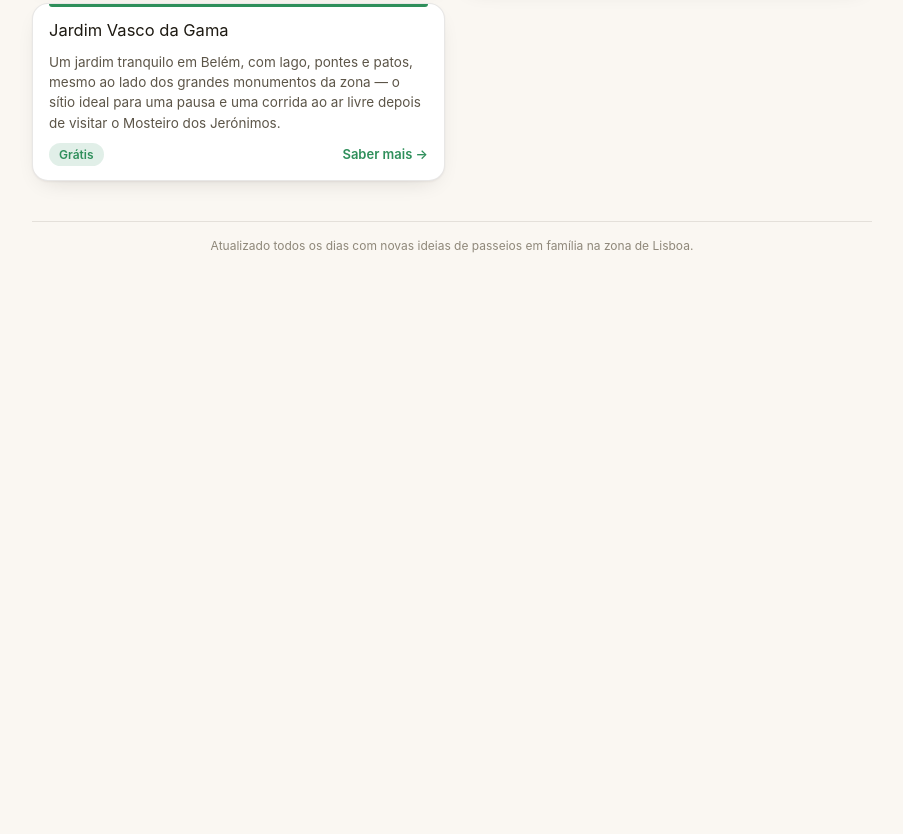
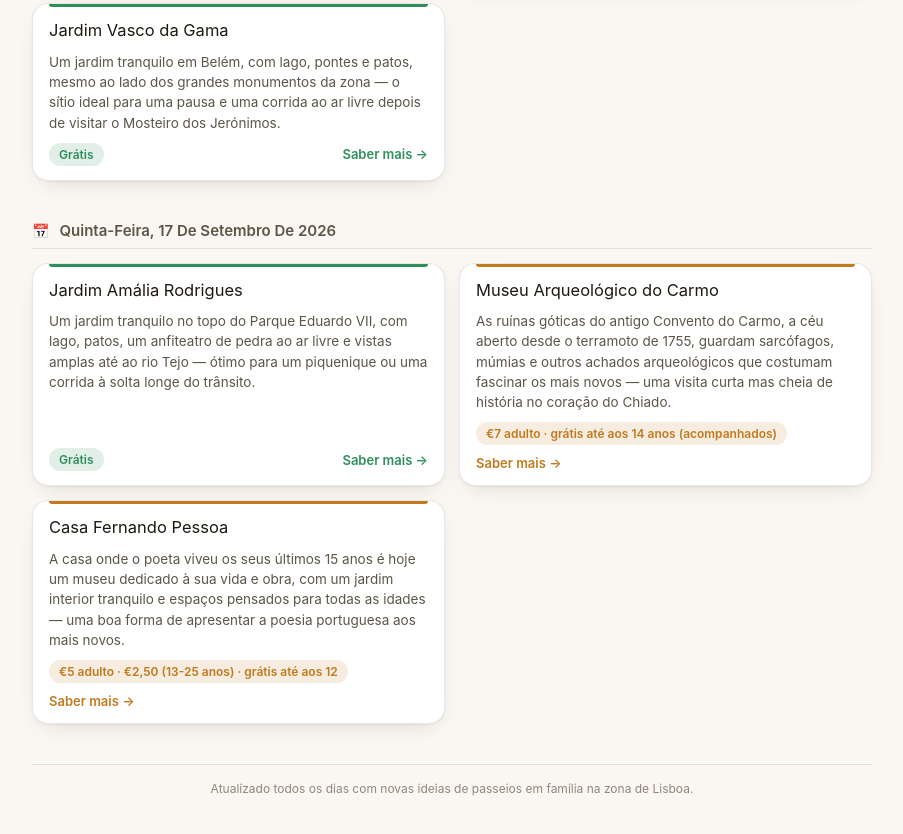
Before and after one commit to Xtvback/Favoritos, a website: page passeios.html in a window 1280 px wide. Shown: the part 9506-10340 px from the top of the page, without its empty margins (188-1091 px from the left). Before the commit the page ends 9823 px from the top, so only its background shows below. Drawn offline with Linux system fonts and the light colour scheme.

Commit message:
Novas ideias de passeios — 2026-09-17

```diff
--- a/passeios.html
+++ b/passeios.html
@@ -861,6 +861,40 @@
       </div>
     </section>
 
+      <section class="dia" id="dia-2026-09-17">
+      <h2 class="dia-data">Quinta-feira, 17 de setembro de 2026</h2>
+      <div class="cards">
+
+        <article class="card free">
+          <div class="card-title">Jardim Amália Rodrigues</div>
+          <p class="card-desc">Um jardim tranquilo no topo do Parque Eduardo VII, com lago, patos, um anfiteatro de pedra ao ar livre e vistas amplas até ao rio Tejo — ótimo para um piquenique ou uma corrida à solta longe do trânsito.</p>
+          <div class="card-foot">
+            <span class="price">Grátis</span>
+            <a class="card-link" href="https://informacoeseservicos.lisboa.pt/contactos/diretorio-da-cidade/jardim-amalia-rodrigues" target="_blank" rel="noopener">Saber mais →</a>
+          </div>
+        </article>
+
+        <article class="card paid">
+          <div class="card-title">Museu Arqueológico do Carmo</div>
+          <p class="card-desc">As ruínas góticas do antigo Convento do Carmo, a céu aberto desde o terramoto de 1755, guardam sarcófagos, múmias e outros achados arqueológicos que costumam fascinar os mais novos — uma visita curta mas cheia de história no coração do Chiado.</p>
+          <div class="card-foot">
+            <span class="price">€7 adulto · grátis até aos 14 anos (acompanhados)</span>
+            <a class="card-link" href="https://www.museuarqueologicodocarmo.pt/" target="_blank" rel="noopener">Saber mais →</a>
+          </div>
+        </article>
+
+        <article class="card paid">
+          <div class="card-title">Casa Fernando Pessoa</div>
+          <p class="card-desc">A casa onde o poeta viveu os seus últimos 15 anos é hoje um museu dedicado à sua vida e obra, com um jardim interior tranquilo e espaços pensados para todas as idades — uma boa forma de apresentar a poesia portuguesa aos mais novos.</p>
+          <div class="card-foot">
+            <span class="price">€5 adulto · €2,50 (13-25 anos) · grátis até aos 12</span>
+            <a class="card-link" href="https://www.casafernandopessoa.pt/" target="_blank" rel="noopener">Saber mais →</a>
+          </div>
+        </article>
+
+      </div>
+    </section>
+
   </main>
 
   <footer>Atualizado todos os dias com novas ideias de passeios em família na zona de Lisboa.</footer>
```
